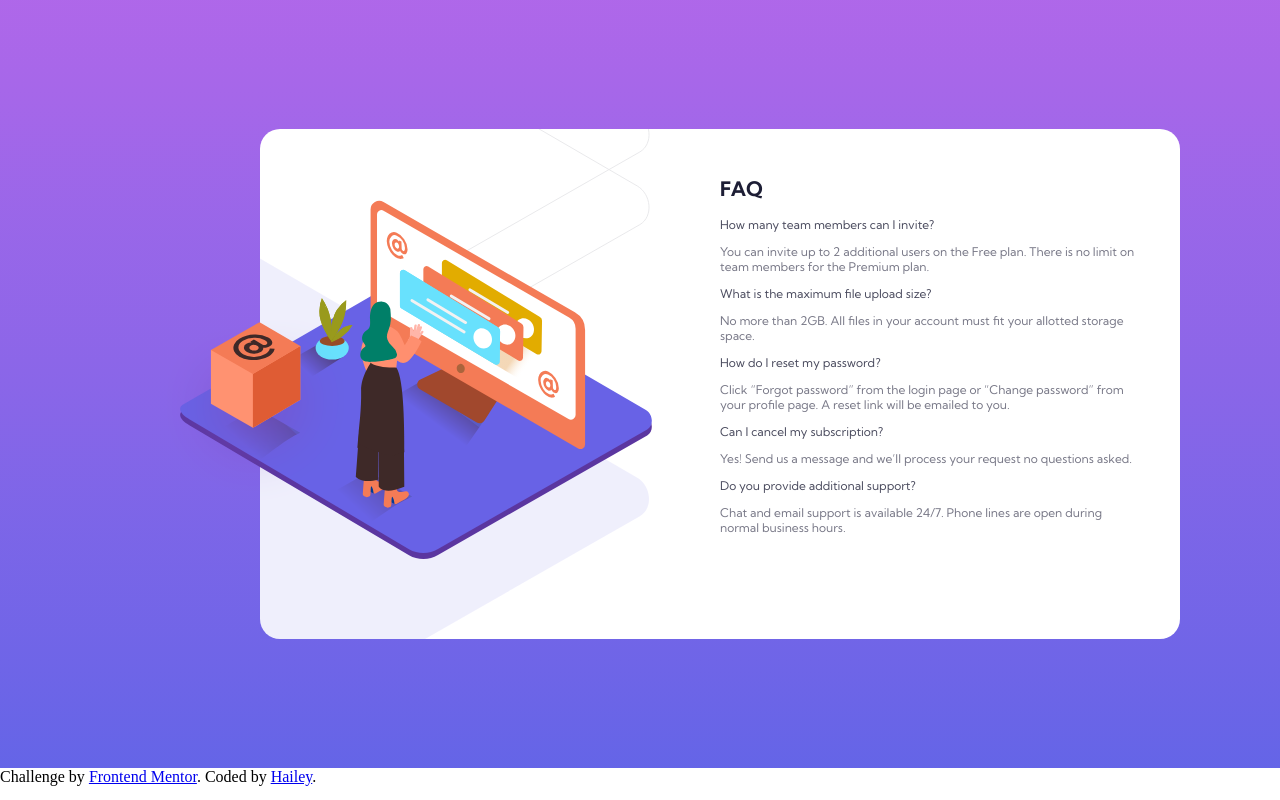
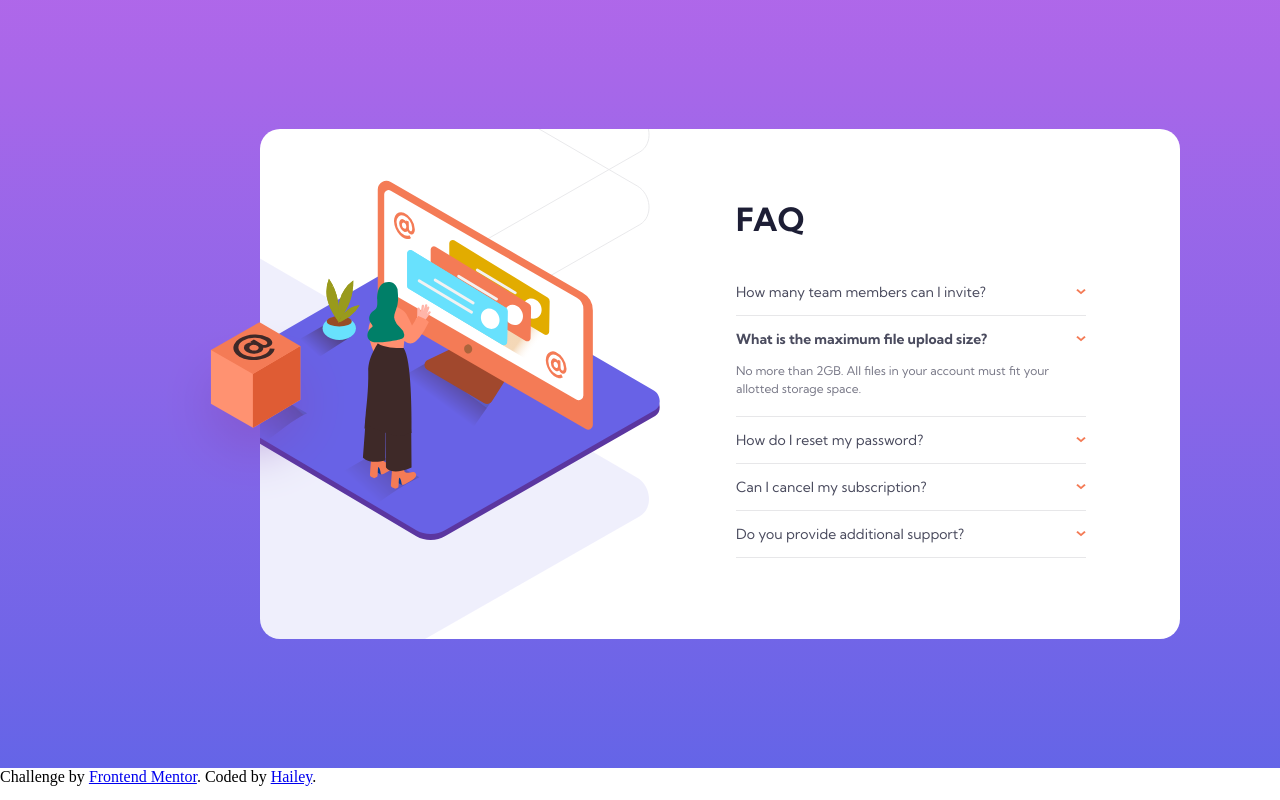
Before and after one commit to kfbkhw/frontend-mentor-challenges, a plain HTML site: page faq-accordion-card/index.html in a window 1280 px wide. Shown: the top 800 px of the page. Drawn offline with Linux system fonts and the light colour scheme.

Commit message:
Completed the desktop version

```diff
--- a/faq-accordion-card/css/style.css
+++ b/faq-accordion-card/css/style.css
@@ -21,8 +21,6 @@ main {
     grid-template-columns: 1fr 1fr;
 }
 
-.image {}
-
 .image .bgimg {
     width: 390px;
     height: 510px;
@@ -33,9 +31,15 @@ main {
 }
 
 .image .womanimg {
+    width: 400px;
+    height: 360px;
+    background-image: url("../images/illustration-woman-online-desktop.svg");
+    background-position: right;
+    background-size: cover;
+    background-repeat: no-repeat;
     position: absolute;
-    top: 200px;
-    left: 180px;
+    top: 180px;
+    left: 260px;
 }
 
 .image .boximg {
@@ -45,35 +49,71 @@ main {
 }
 
 .content {
-    padding: 30px 40px 30px 0;
+    padding: 70px 94px 70px 16px;
 }
 
 .content .title {
+    margin: 0;
     font-family: 'Kumbh Sans', sans-serif;
     font-weight: 700;
-    font-size: 20px;
+    font-size: 2rem;
     color: hsl(238, 29%, 16%);
 }
 
-.content .question {
+.accordion {
+    margin: 30px 0;
+}
+
+.accordion .accordionItem {
+    border-bottom: 1px solid hsl(240, 5%, 91%);
+}
+
+.accordionItem .question {
+    width: 100%;
+    height: 100%;
+    padding: 0;
+    border: 0;
+    background: none;
+    display: flex;
+    align-items: center;
+    justify-content: space-between;
+    cursor: pointer;
+}
+
+.accordionItem .questionText {
+    width: fit-content;
+    font-family: 'Kumbh Sans', sans-serif;
+    font-weight: 700;
+    font-size: 14px;
+    color: hsl(237, 12%, 33%);
+}
+
+.accordionItem .question.collapsed {
+    .questionText {
+        font-weight: 400;
+    }
+}
+
+.accordionItem .question.collapsed:hover {
+    .questionText {
+        color: hsl(14, 88%, 65%);
+    }
+}
+
+.accordionItem .questionArrow {
+    width: 10px;
+    height: 6px;
+}
+
+.accordionItem .answer {
+    margin: 0 0 18px;
     font-family: 'Kumbh Sans', sans-serif;
     font-weight: 400;
     font-size: 12px;
-    color: hsl(237, 12%, 33%);
-    cursor: pointer;
+    line-height: 18px;
+    color: hsl(240, 6%, 50%);
 }
 
-.content .question:hover {
-    color: hsl(14, 88%, 65%);
+.accordionItem .answer.hidden {
+    display: none;
 }
-
-.content .question:focus {
-    font-weight: 700;
-}
-
-.content .answer {
-    font-family: 'Kumbh Sans', sans-serif;
-    font-weight: 400;
-    font-size: 12px;
-    color: hsl(240, 6%, 50%);
-}
--- a/faq-accordion-card/index.html
+++ b/faq-accordion-card/index.html
@@ -15,43 +15,70 @@
     <section class="card">
       <div class="image">
         <div class="bgimg"></div>
-        <img class="womanimg" src="images/illustration-woman-online-desktop.svg" alt="">
+        <div class="womanimg"></div>
         <img class="boximg" src="images/illustration-box-desktop.svg" alt="">
       </div>
       <div class="content">
         <h1 class="title">FAQ</h1>
-        <p class="question">
+        <div class="accordion">
+          <div class="accordionItem">
+            <button id="q1" class="question collapsed">
+              <p class="questionText">
                 How many team members can I invite?
               </p>
-        <p class="answer">
+              <img class="questionArrow" src="images/icon-arrow-down.svg" alt="">
+            </button>
+            <p id="a1" class="answer hidden">
               You can invite up to 2 additional users on the Free plan. There is no limit on
               team members for the Premium plan.
             </p>
-        <p class="question">
+          </div>
+          <div class="accordionItem">
+            <button id="q2" class="question">
+              <p class="questionText">
                 What is the maximum file upload size?
               </p>
-        <p class="answer">
+              <img class="questionArrow" src="images/icon-arrow-down.svg" alt="">
+            </button>
+            <p id="a2" class="answer shown">
               No more than 2GB. All files in your account must fit your allotted storage space.
             </p>
-        <p class="question">
+          </div>
+          <div class="accordionItem">
+            <button id="q3" class="question collapsed">
+              <p class="questionText">
                 How do I reset my password?
               </p>
-        <p class="answer">
+              <img class="questionArrow" src="images/icon-arrow-down.svg" alt="">
+            </button>
+            <p id="a3" class="answer hidden">
               Click “Forgot password” from the login page or “Change password” from your profile page.
               A reset link will be emailed to you.
             </p>
-        <p class="question">
+          </div>
+          <div class="accordionItem">
+            <button id="q4" class="question collapsed">
+              <p class="questionText">
                 Can I cancel my subscription?
               </p>
-        <p class="answer">
+              <img class="questionArrow" src="images/icon-arrow-down.svg" alt="">
+            </button>
+            <p id="a4" class="answer hidden">
               Yes! Send us a message and we’ll process your request no questions asked.
             </p>
-        <p class="question">
+          </div>
+          <div class="accordionItem">
+            <button id="q5" class="question collapsed">
+              <p class="questionText">
                 Do you provide additional support?
               </p>
-        <p class="answer">
+              <img class="questionArrow" src="images/icon-arrow-down.svg" alt="">
+            </button>
+            <p id="a5" class="answer hidden">
               Chat and email support is available 24/7. Phone lines are open during normal business hours.
             </p>
+          </div>
+        </div>
       </div>
     </section>
   </main>
@@ -59,6 +86,8 @@
     Challenge by <a href="https://www.frontendmentor.io?ref=challenge" target="_blank">Frontend Mentor</a>.
     Coded by <a href="https://www.github.com/kfbkhw">Hailey</a>.
   </div>
+
+  <script src="index.js"></script>
 </body>
 
 </html>
--- /dev/null
+++ b/faq-accordion-card/index.js
@@ -0,0 +1,66 @@
+function showAnswer(answer) {
+    answer.parentNode.childNodes[1].classList.remove('collapsed');
+    answer.classList.remove('hidden');
+    answer.classList.add('shown');
+}
+
+function hideAnswer(answer) {
+    answer.parentNode.childNodes[1].classList.add('collapsed');
+    answer.classList.add('hidden');
+    answer.classList.remove('shown');
+}
+
+document.getElementById('q1').addEventListener('click', function () {
+    if (document.getElementById('a1').classList.contains('hidden')) {
+        if (document.querySelector('.shown') != null) {
+            hideAnswer(document.querySelector('.shown'));
+        }
+        showAnswer(document.getElementById('a1'));
+    } else {
+        hideAnswer(document.getElementById('a1'));
+    }
+});
+
+document.getElementById('q2').addEventListener('click', function () {
+    if (document.getElementById('a2').classList.contains('hidden')) {
+        if (document.querySelector('.shown') != null) {
+            hideAnswer(document.querySelector('.shown'));
+        }
+        showAnswer(document.getElementById('a2'));
+    } else {
+        hideAnswer(document.getElementById('a2'));
+    }
+});
+
+document.getElementById('q3').addEventListener('click', function () {
+    if (document.getElementById('a3').classList.contains('hidden')) {
+        if (document.querySelector('.shown') != null) {
+            hideAnswer(document.querySelector('.shown'));
+        }
+        showAnswer(document.getElementById('a3'));
+    } else {
+        hideAnswer(document.getElementById('a3'));
+    }
+});
+
+document.getElementById('q4').addEventListener('click', function () {
+    if (document.getElementById('a4').classList.contains('hidden')) {
+        if (document.querySelector('.shown') != null) {
+            hideAnswer(document.querySelector('.shown'));
+        }
+        showAnswer(document.getElementById('a4'));
+    } else {
+        hideAnswer(document.getElementById('a4'));
+    }
+});
+
+document.getElementById('q5').addEventListener('click', function () {
+    if (document.getElementById('a5').classList.contains('hidden')) {
+        if (document.querySelector('.shown') != null) {
+            hideAnswer(document.querySelector('.shown'));
+        }
+        showAnswer(document.getElementById('a5'));
+    } else {
+        hideAnswer(document.getElementById('a5'));
+    }
+});
```
Lines whose indentation alone changed are shown as unchanged.
